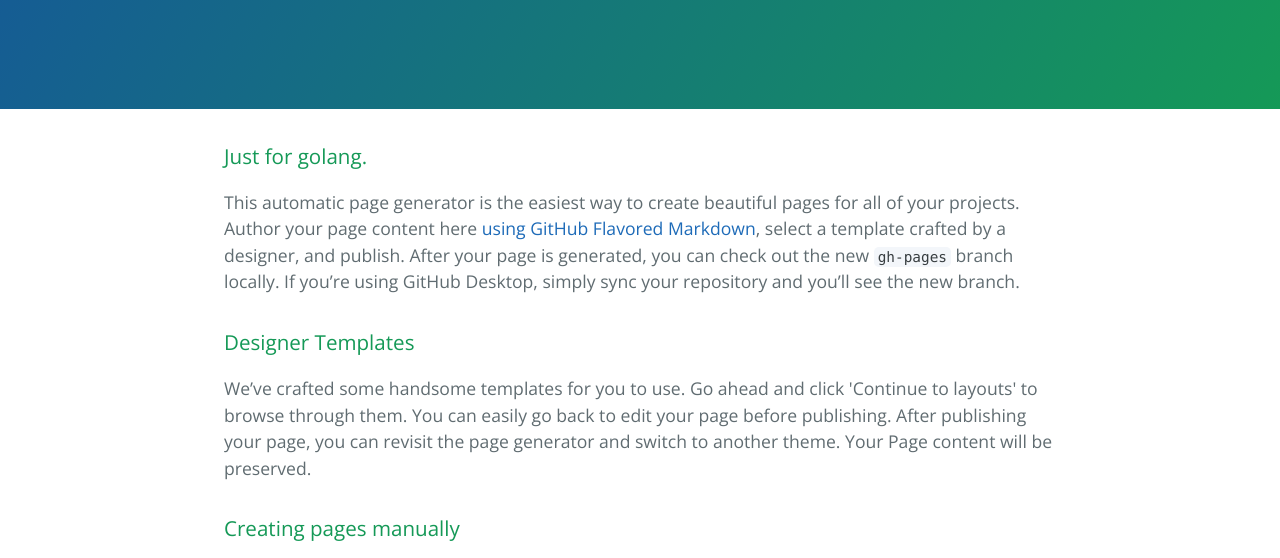
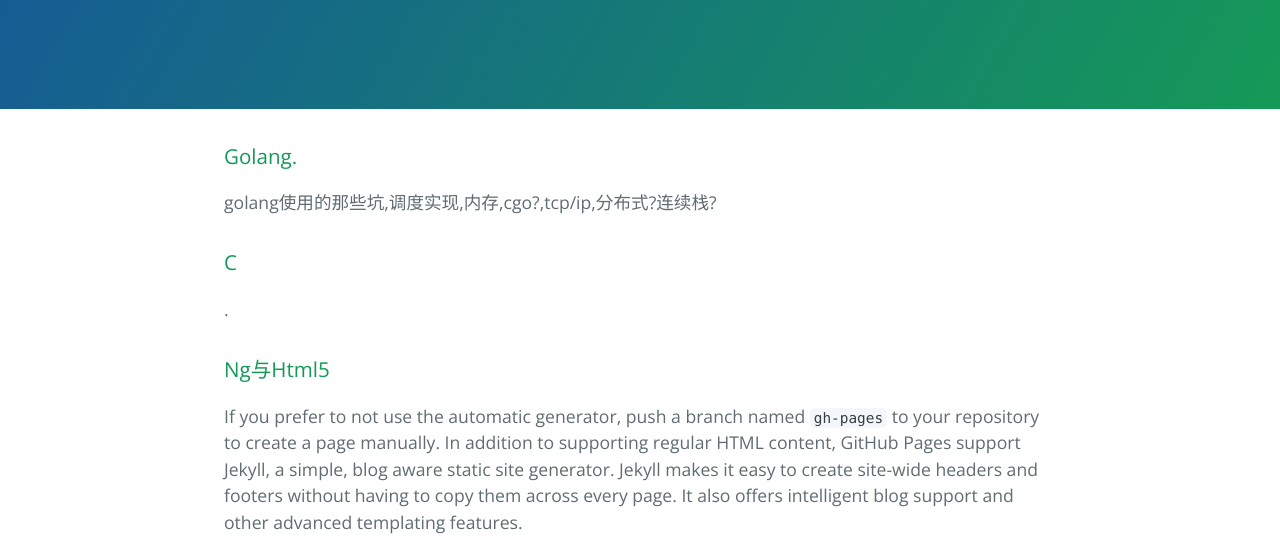
Before and after one commit to eastany/eastany.github.io, a plain HTML site: page index.html in a window 1280 px wide. Shown: the part 208-766 px from the top of the page. Drawn offline with nearby package versions, Linux system fonts and the light colour scheme.

Commit message:
Update index.html

```diff
--- a/index.html
+++ b/index.html
@@ -17,17 +17,17 @@
 
     <section class="main-content">
       <h3>
-<a id="just-for-golang" class="anchor" href="#just-for-golang" aria-hidden="true"><span aria-hidden="true" class="octicon octicon-link"></span></a>Just for golang.</h3>
+<a id="just-for-golang" class="anchor" href="#just-for-golang" aria-hidden="true"><span aria-hidden="true" class="octicon octicon-link"></span></a>Golang.</h3>
 
-<p>This automatic page generator is the easiest way to create beautiful pages for all of your projects. Author your page content here <a href="https://guides.github.com/features/mastering-markdown/">using GitHub Flavored Markdown</a>, select a template crafted by a designer, and publish. After your page is generated, you can check out the new <code>gh-pages</code> branch locally. If you’re using GitHub Desktop, simply sync your repository and you’ll see the new branch.</p>
+<p>golang使用的那些坑,调度实现,内存,cgo?,tcp/ip,分布式?连续栈?</p>
 
 <h3>
-<a id="designer-templates" class="anchor" href="#designer-templates" aria-hidden="true"><span aria-hidden="true" class="octicon octicon-link"></span></a>Designer Templates</h3>
+<a id="designer-templates" class="anchor" href="#designer-templates" aria-hidden="true"><span aria-hidden="true" class="octicon octicon-link"></span></a>C</h3>
 
-<p>We’ve crafted some handsome templates for you to use. Go ahead and click 'Continue to layouts' to browse through them. You can easily go back to edit your page before publishing. After publishing your page, you can revisit the page generator and switch to another theme. Your Page content will be preserved.</p>
+<p>.</p>
 
 <h3>
-<a id="creating-pages-manually" class="anchor" href="#creating-pages-manually" aria-hidden="true"><span aria-hidden="true" class="octicon octicon-link"></span></a>Creating pages manually</h3>
+<a id="creating-pages-manually" class="anchor" href="#creating-pages-manually" aria-hidden="true"><span aria-hidden="true" class="octicon octicon-link"></span></a>Ng与Html5</h3>
 
 <p>If you prefer to not use the automatic generator, push a branch named <code>gh-pages</code> to your repository to create a page manually. In addition to supporting regular HTML content, GitHub Pages support Jekyll, a simple, blog aware static site generator. Jekyll makes it easy to create site-wide headers and footers without having to copy them across every page. It also offers intelligent blog support and other advanced templating features.</p>
 
```
